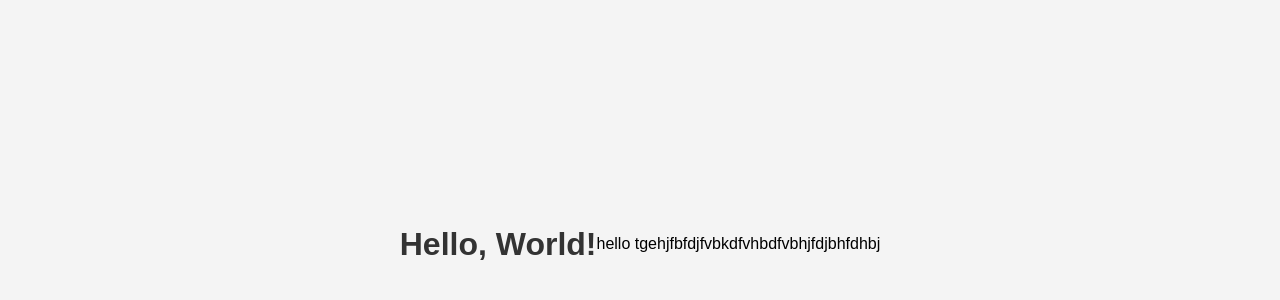
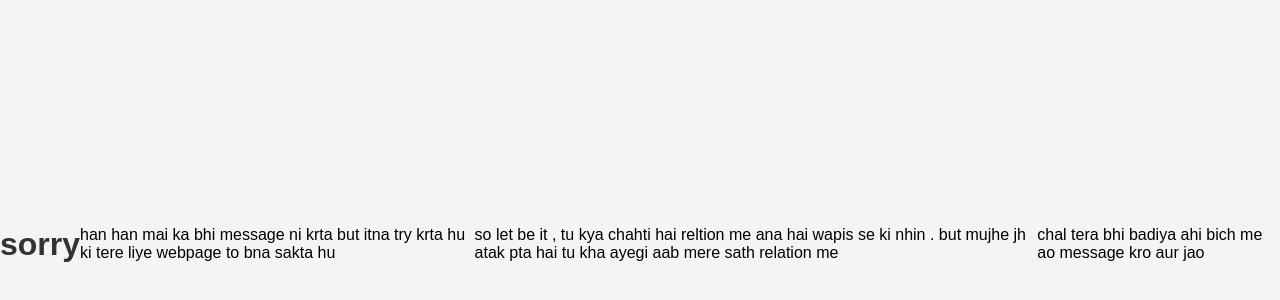
Before and after one commit to shubransh/love, a plain HTML site: page index.html in a window 1280 px wide. Shown: the part 156-456 px from the top of the page. Drawn offline with Linux system fonts and the light colour scheme.

Commit message:
Update index.html

```diff
--- a/index.html
+++ b/index.html
@@ -3,7 +3,7 @@
 <head>
     <meta charset="UTF-8">
     <meta name="viewport" content="width=device-width, initial-scale=1.0">
-    <title>Hello World Page</title>
+    <title>to pari </title>
     <style>
         body {
             display: flex; /* Use flexbox to center content */
@@ -20,7 +20,9 @@
     </style>
 </head>
 <body>
-    <h1>Hello, World!</h1>
-    <p> hello tgehjfbfdjfvbkdfvhbdfvbhjfdjbhfdhbj </p>
+    <h1> sorry </h1>
+    <p> han han mai ka bhi message ni krta but itna try krta hu ki tere liye webpage to bna sakta hu  </p>
+    <p> so let be it , tu kya chahti hai reltion me ana hai wapis se ki nhin . but mujhe jh atak pta hai tu kha ayegi aab mere sath relation me</p>
+    <p> chal tera bhi badiya ahi bich me ao message kro aur jao</p>
 </body>
 </html>
```
